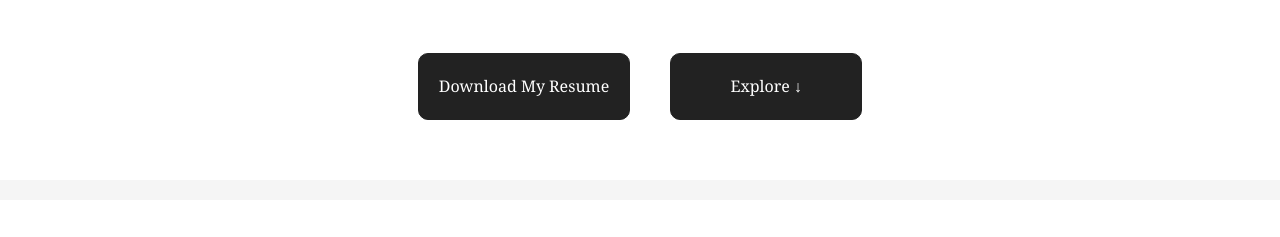
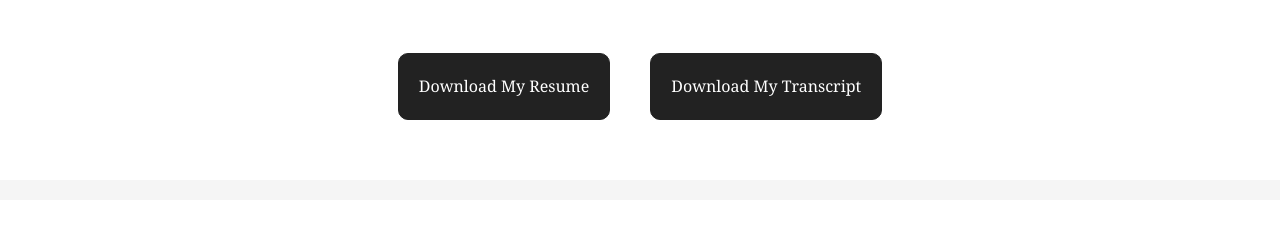
Before and after one commit to FloxGust/Portfolio, a plain HTML site: page index.html in a window 1280 px wide. Shown: the part 1216-1453 px from the top of the page. Drawn offline with Linux system fonts and the light colour scheme; a web font is replaced by a local one.

Commit message:
Draft 3 Change Explore btn to Download My Transcript

```diff
--- a/index.html
+++ b/index.html
@@ -58,7 +58,9 @@
                 <a target="_blank"
                     href="https://raw.githubusercontent.com/FloxGust/Resume/main/Thanathon-Satthayaphan-Resume.pdf">Download
                     My Resume</a>
-                <a onclick="scrollToSection('education')">Explore ↓</a>
+                <a target="_blank"
+                    href="https://raw.githubusercontent.com/FloxGust/Resume/main/Transcript.pdf">Download
+                    My Transcript</a>
             </div>
         </div>
     </section>
```
